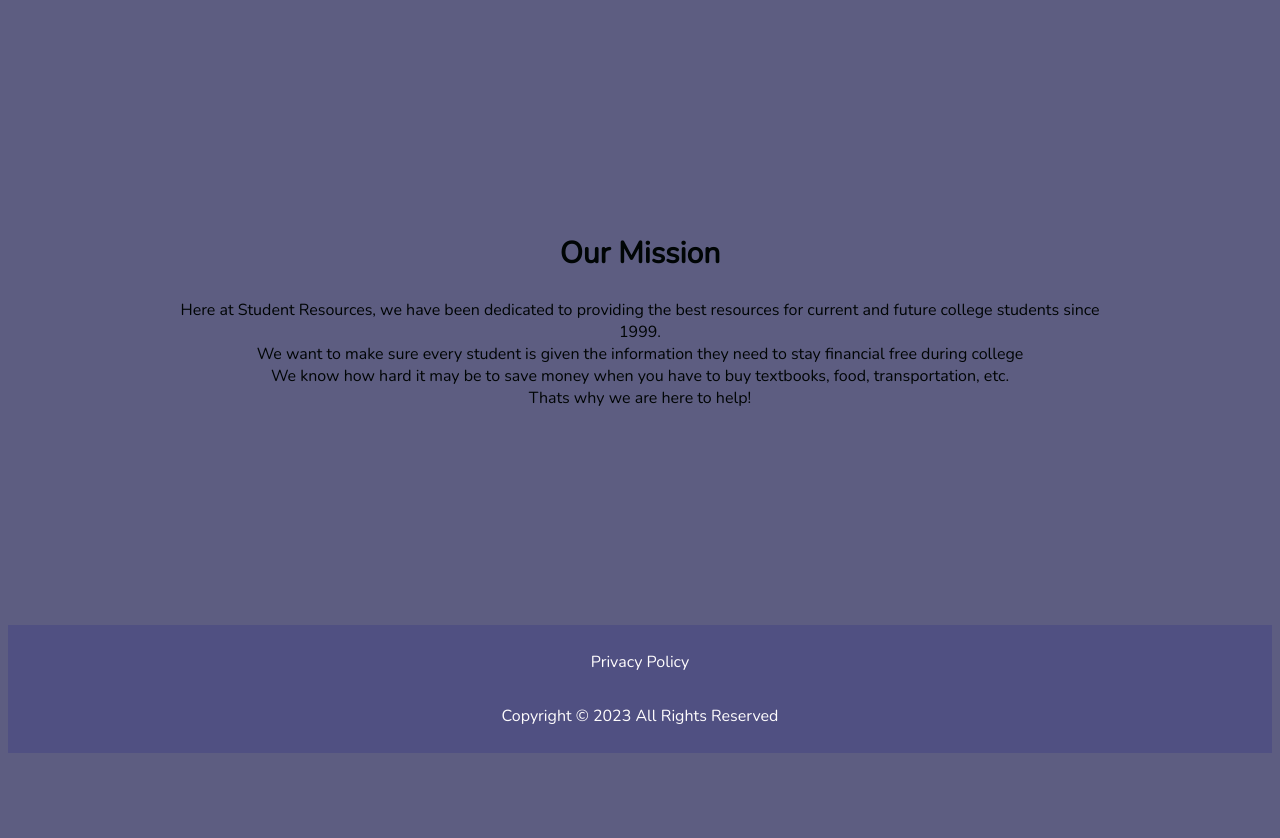
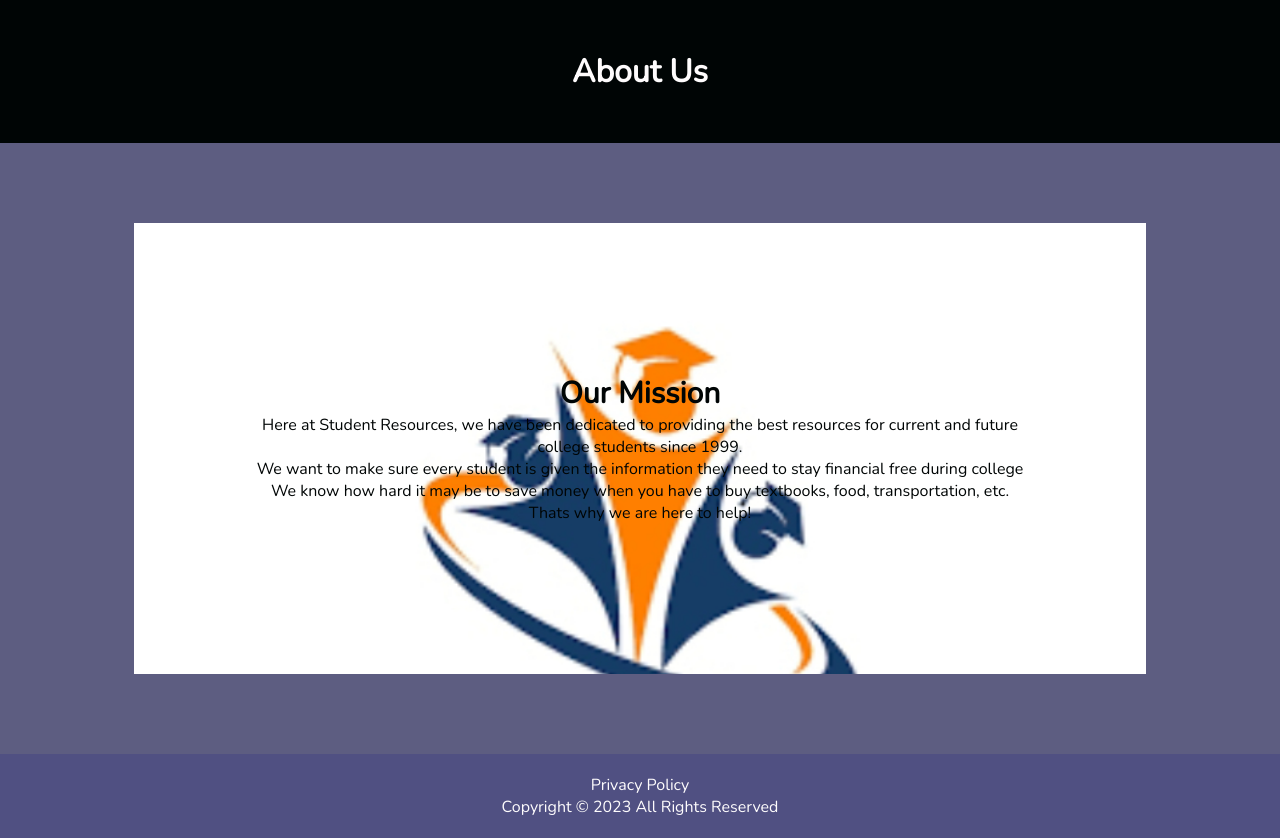
Before and after one commit to bazayd/ResourceHub, a plain HTML site: page HTML/about.html in a window 1280 px wide. Before the commit the page ends 816 px from the top, so only its background shows below. Drawn offline with nearby package versions, Linux system fonts and the light colour scheme; files that its build step writes are made by us from their sources; files whose address does not match are found by name.

Commit message:
Fixed footer and set it to the bottom of the page, fixed background image on about us html page.

```diff
--- a/HTML/about.html
+++ b/HTML/about.html
@@ -4,7 +4,7 @@
         <meta charset="UTF-8">
         <meta name="viewport" content="width=device-width, initial-scale=1.0">
         <meta http-equiv="X-UA-Compatible" content="ie=edge">
-        <link rel="stylesheet" href="styles.css">
+        <link rel="stylesheet" href="../styles.css">
         <link rel="preconnect" href="https://fonts.googleapis.com">
         <link rel="preconnect" href="https://fonts.gstatic.com" crossorigin>
         <link href="https://fonts.googleapis.com/css2?family=Nunito&display=swap" rel="stylesheet">
@@ -13,6 +13,9 @@
         <title>About Us</title>
     </head>
     <body>
+        <header>
+            <h1>About Us</h1>
+        </header>
         <main>
             <div class="ourMission">
                 <h2>Our Mission</h2>
@@ -22,10 +25,10 @@
                     Thats why we are here to help!<br>
                 </p>
             </div>
-            <footer>
-                <p>Privacy Policy</p>
-                <p>Copyright © 2023 All Rights Reserved</p>
-            </footer>
         </main>
+        <footer id="footer">
+            <p>Privacy Policy</p>
+            <p>Copyright © 2023 All Rights Reserved</p>
+        </footer>
     </body>
 </html>
--- a/styles.css
+++ b/styles.css
@@ -1,27 +1,37 @@
-body {
+* {
+    margin: 0;
+    padding:  0;
+    box-sizing: border-box;
+}
+
+html, body {
     background-color: #5D5D81;
+    font-family: 'Nunito', sans-serif;
 
-
-    font-family: 'Nunito', sans-serif;
-    min-height: 100vh;
     display: flex;
     flex-direction: column;
 }
 
-footer {
-    background-color: #505082;
-    position: relative;
-    display: grid;
-    grid-template-rows: 1fr auto;
-    padding: 10px 20px;
-    flex-grow: 1;
+header {
+    text-align: center;
+    background-color: #000505;
+    color: #FEFCFD;
+    padding: 50px;
 }
 
-form {
-    padding: 30px 20px;
-
+#footer {
+    background-color: #505082;
+    text-align: center;
+    padding: 20px;
+    margin-top: 0px;
 }
 
+main {
+    width: 90vw;
+    margin: 0 auto;
+    padding: 30px 20px;
+    min-height: calc(100vh - 143px - 84px);
+}
 
 
 
@@ -233,10 +243,12 @@ a:hover {
 
 
 .ourMission {
+
     padding: 150px 100px;
     margin: 50px;
-    background-image: url("Images/studentsuccess.png");
+    background-image: url("Images/randomstudentupdate.jpg");
     background-size: cover;
+    background-repeat: no-repeat;
 }
 
 .ourMission h2, p{
```
Also changed, not shown: HTML/calculator.html (+2 -2 lines), HTML/contact.html (+1 -1 lines), HTML/index.html (+3 -3 lines), Images/randomstudent.png (added), Images/randomstudentupdate.jpg (added).
